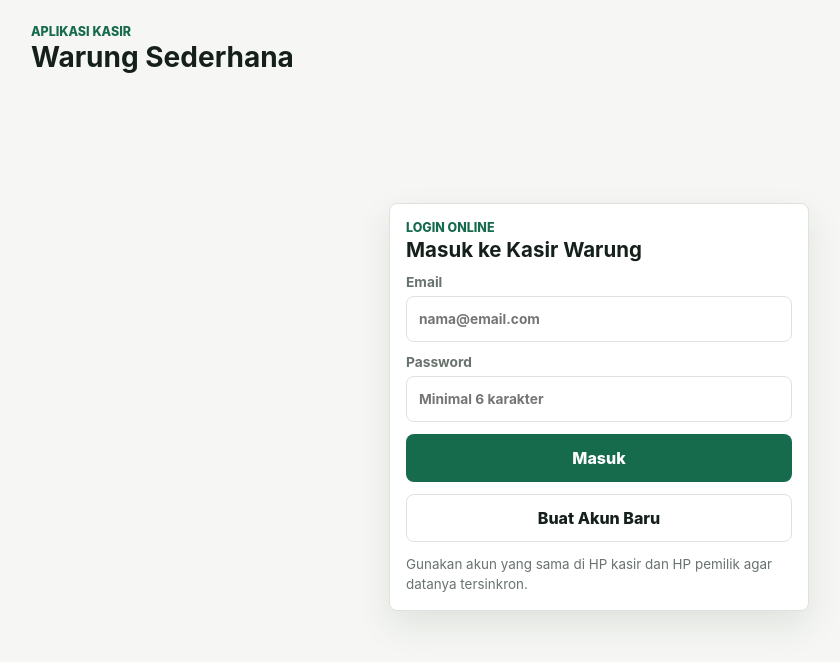
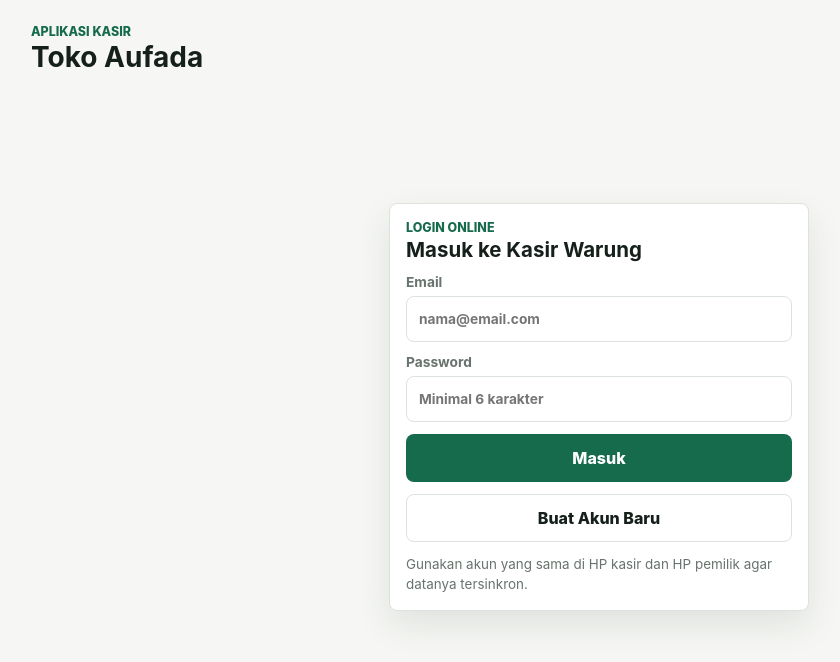
Before and after one commit to farahaff/Warung-POS, a plain HTML site: page index.html in a window 1280 px wide. Shown: the whole page, without its empty margins (41-881 px from the left). Drawn offline with nearby package versions, Linux system fonts and the light colour scheme.

Commit message:
ganti nama H1

```diff
--- a/index.html
+++ b/index.html
@@ -11,7 +11,7 @@
       <header class="topbar">
         <div>
           <p class="eyebrow">Aplikasi Kasir</p>
-          <h1>Warung Sederhana</h1>
+          <h1>Toko Aufada</h1>
         </div>
         <div class="top-actions">
           <span class="sync-pill" id="syncStatus">Online</span>
```
